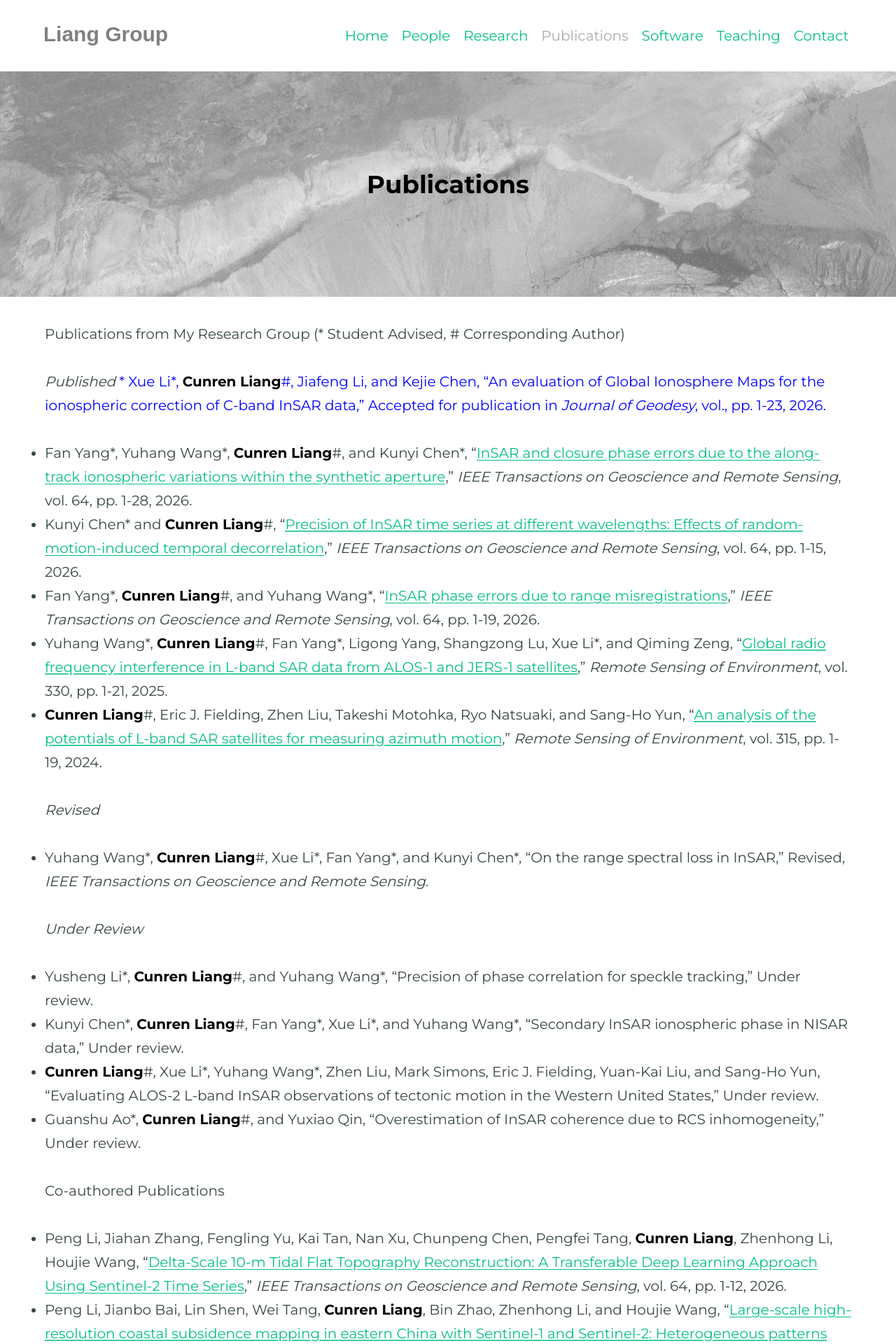
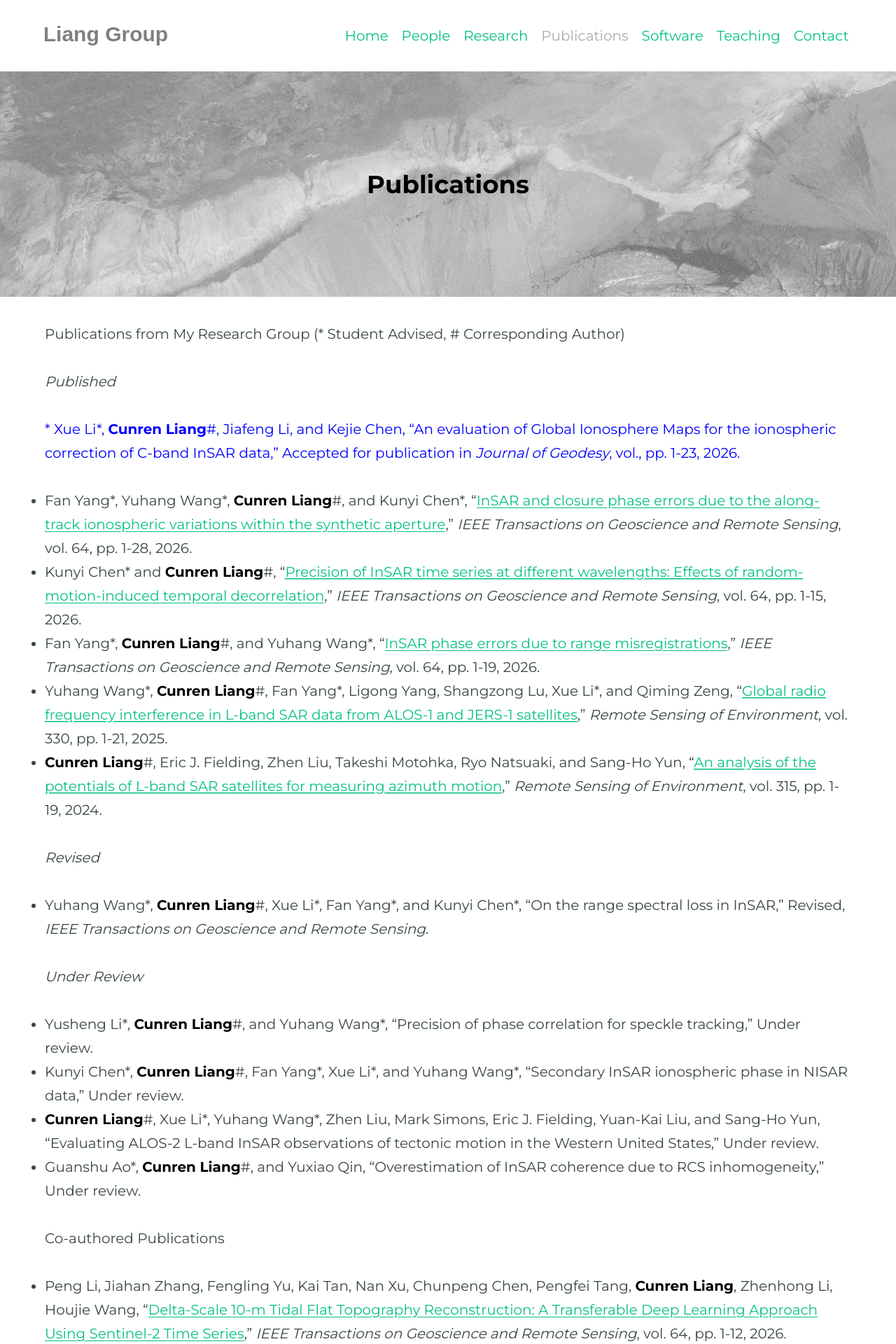
Before and after one commit to CunrenLiang/cunrenliang.github.io, a Jekyll site: the page built from publications.md, in a window 1280 px wide. Shown: the top 1920 px of the page at 70% size. Built offline with Jekyll 4.4.1, drawn with Linux system fonts in a browser that asks for light colours; some web fonts are replaced.

Commit message:
Add files via upload

```diff
--- a/publications.md
+++ b/publications.md
@@ -8,7 +8,8 @@ feature_image: "../assets/images/tibet/tibet_s1_a41_210504-210516_4.jpg"
 Publications from My Research Group (* Student Advised, # Corresponding Author)
 
 _Published_
-<span style="color:blue">* Xue Li\*, <span style="color:black; font-weight: 600">Cunren Liang</span>\#, Jiafeng Li, and Kejie Chen, "An evaluation of Global Ionosphere Maps for the ionospheric correction of C-band InSAR data," Accepted for publication in _Journal of Geodesy_, vol., pp. 1-23, 2026.</span>
+
+<span style="color:blue">* Xue Li\*, <span style="color:blue; font-weight: 600">Cunren Liang</span>\#, Jiafeng Li, and Kejie Chen, "An evaluation of Global Ionosphere Maps for the ionospheric correction of C-band InSAR data," Accepted for publication in _Journal of Geodesy_, vol., pp. 1-23, 2026.</span>
 
 * Fan Yang\*, Yuhang Wang\*, <span style="color:black; font-weight: 600">Cunren Liang</span>\#, and Kunyi Chen\*, "[InSAR and closure phase errors due to the along-track ionospheric variations within the synthetic aperture](https://doi.org/10.1109/TGRS.2026.3721702)," _IEEE Transactions on Geoscience and Remote Sensing_, vol. 64, pp. 1-28, 2026.
 
```
